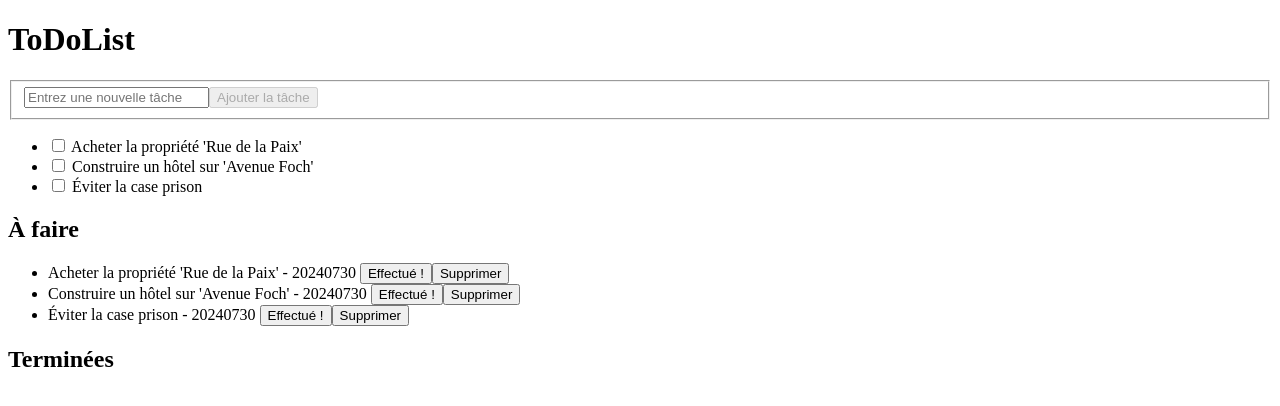
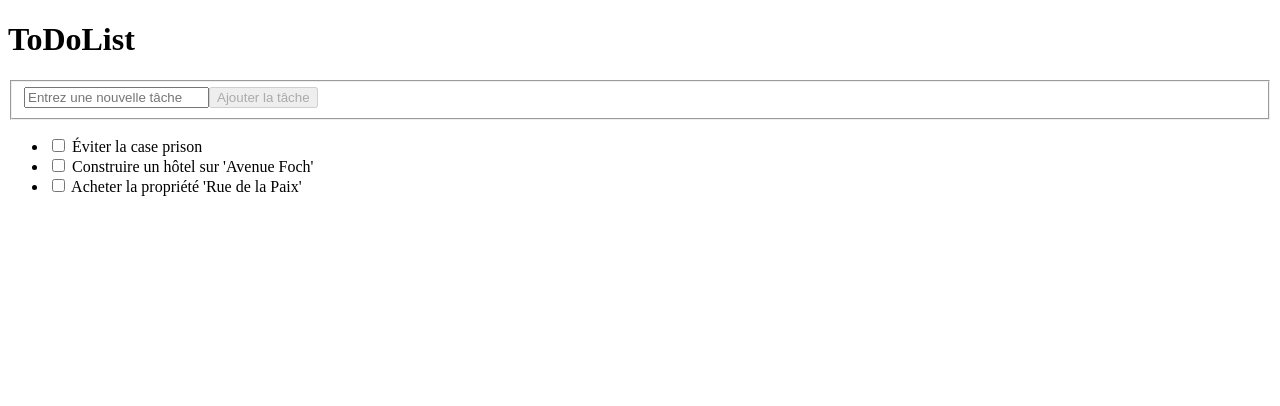
Before and after one commit to Jojoaventurier/Tutoriel-Vue.js, a Vue app in the folder ToDoList/: page / in a window 1280 px wide. Shown: the top 406 px of the page. Built offline with nearby package versions, Linux system fonts and the light colour scheme.

Commit message:
updated according to correction, simpler handling of the logic

```diff
--- a/ToDoList/src/App.vue
+++ b/ToDoList/src/App.vue
@@ -16,8 +16,8 @@
 <div v-else>
   <ul>
     <li
-      v-for="task in tasks"
-      :key="task.date"
+      v-for="task in sortedTasks()"
+      :key="task.title"
       :class="{completed: task.completed}"
       >
     <label>
@@ -28,30 +28,10 @@
   </ul>
 </div>
 
-
-  <!---->
-
-  <h2>À faire</h2>
-  <div v-if="incompleteTasks.length === 0">Vous n'avez pas de tâches en cours !</div>
-  <ul>
-    <li v-for="task in incompleteTasks" :key="task.date">
-      {{ task.title }} - {{ task.date }}
-      <button @click="completeTask(task)">Effectué !</button>
-      <button @click="deleteTask(task)">Supprimer</button>
-    </li>
-  </ul>
-
-  <h2>Terminées</h2>
-  <ul>
-    <li v-for="task in completedTasks" :key="task.date">
-      {{ task.title }} - {{ task.date }}
-      <button @click="deleteTask(task)">Supprimer</button>
-    </li>
-  </ul>
 </template>
 
 <script setup>
-import { ref, computed } from 'vue'
+import { ref} from 'vue'
 
 const tasks = ref([
   { title: "Acheter la propriété 'Rue de la Paix'", completed: false, date: 20240730 },
@@ -77,15 +57,9 @@ const addTask = () => {
   newTask.value = '' // Réinitialise l'input
 }
 
-const completeTask = (task) => {
-  tasks.value = tasks.value.map(t =>
-    t.title === task.title ? { ...t, completed: true } : t
-  );
-};
-
-const incompleteTasks = computed(() => tasks.value.filter(task => !task.completed));
-const completedTasks = computed(() => tasks.value.filter(task => task.completed));
-
+const sortedTasks = () => {
+  return tasks.value.toSorted((a,b) => a.completed > b.completed ? 1 : -1)
+}
 </script>
 
 <style>
```
